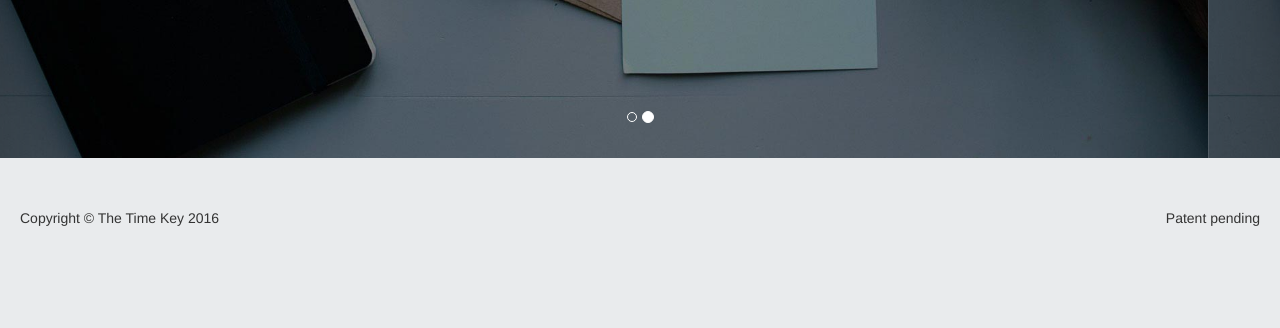
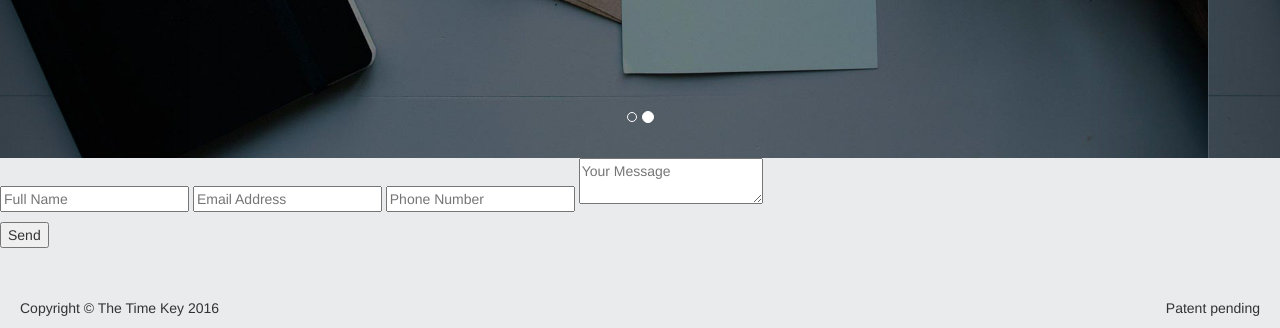
Before and after one commit to digicontech/timekey, a plain HTML site: page index.html in a window 1280 px wide. Shown: the part 742-1070 px from the top of the page. Before the commit the page ends 980 px from the top, so only its background shows below. Drawn offline with Linux system fonts and the light colour scheme.

Commit message:
form html added no style

```diff
--- a/index.html
+++ b/index.html
@@ -89,6 +89,7 @@
                         </div>
                 </div>
                 <div class="item">
+
                     <!-- Set the second background image using inline CSS below. -->
                     <div class="fill" style="background-image: url('./img/intro-bg.jpg');">
 
@@ -113,9 +114,8 @@
                             </li>
                         </ul>
                     </div>
+                </div>
 
-                </div>
-            </div>
 
             <!-- Controls -->
             <a class="left carousel-control" href="#myCarousel" data-slide="prev">
@@ -125,7 +125,18 @@
                 <span class="icon-next"></span>
             </a>
 
-        </header>
+    </header>
+
+        <div class="contact-form">
+            <form id="contact-form">
+                <input type="text" placeholder="Full Name" class="form-input" name="full_name" required>
+                <input type="email" placeholder="Email Address" class="form-input" name="email" required>
+                <input type="tel" placeholder="Phone Number" class="form-input" name="telephone" required>
+                <textarea placeholder="Your Message" class="form-input" name="message" required></textarea>
+                <p class="form-messages"></p>
+                <button type="submit" id="contact-form-submit">Send</button>
+            </form>
+        </div>
 
 
         <!-- Footer -->
```
